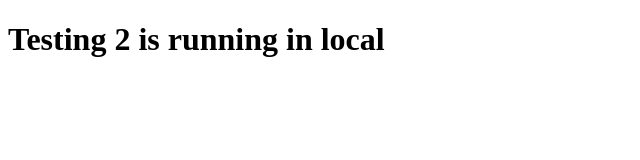
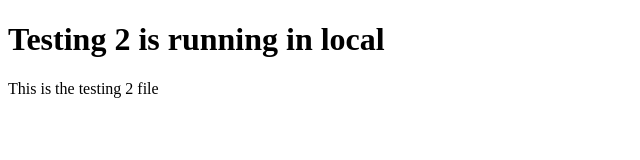
Before and after one commit to rohitmore2001/GitProject2023, a plain HTML site: page index.html in a window 1280 px wide. Shown: the whole page, without its empty margins (0-640 px from the left). Drawn offline with Linux system fonts and the light colour scheme.

Commit message:
tag p added in index.html

```diff
--- a/index.html
+++ b/index.html
@@ -8,6 +8,7 @@
 <body>
     <main>
         <h1>Testing 2 is running in local</h1>
+        <p>This is the testing 2 file</p>
     </main>
 </body>
 </html>
```
